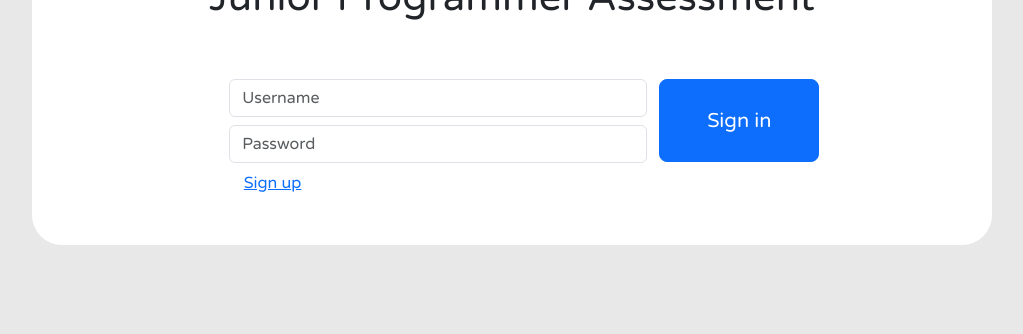
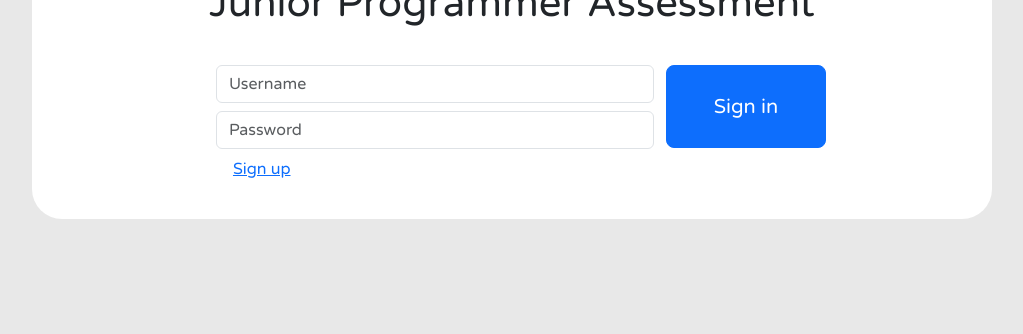
Before and after one commit to aip172/assesment-Kawatama, a PHP site: page / in a window 1280 px wide. Shown: the part 466-800 px from the top of the page, without its empty margins (128-1151 px from the left). Run offline with PHP 8.4, Linux system fonts and the light colour scheme.

Commit message:
manage responsif & pindah file css

```diff
--- a/style.css
+++ b/assets/style.css
@@ -7,23 +7,19 @@ body{
   width: 100%;
   max-width: 960px;
   background-color: #fff;
-  padding: 50px;
+  padding: 30px;
   border-radius: 30px;
 }
 
 #header{
-margin-bottom: 50px;
+margin-bottom: 30px;
 }
 
 #logo{
   width: 7rem;
 }
 
-#button{
+#signin{
   width: 10rem;
   height: 5.2rem;
 }
-
-a{
-  padding: 0;
-}
--- a/index.html
+++ b/index.html
@@ -5,6 +5,7 @@
   <meta charset="UTF-8">
   <meta name="viewport" content="width=device-width, initial-scale=1.0">
   <title>Assessment @ Kawatama</title>
+  <link rel="icon" type="image/x-icon" href="/img/favicon.png">
 
   <!-- Bootstrap -->
   <link href="https://cdn.jsdelivr.net/npm/bootstrap@5.3.1/dist/css/bootstrap.min.css" rel="stylesheet"
@@ -17,28 +18,31 @@
 </head>
 
 <body>
+  <!-- header -->
   <div class="container text-center position-absolute top-50 start-50 translate-middle">
     <div class="row justify-content-center">
-
       <div class="col" id="header">
         <img class="img-fluid" id="logo" src="https://www.kawatama.com/kawatama/images/favicon.png" alt="">
-        <img src="https://www.kawatama.com/assets/images/setting/_Logo%20241%20x%2042.png" alt="">
+        <img class="img-fluid" src="https://www.kawatama.com/assets/images/setting/_Logo%20241%20x%2042.png" alt="">
         <h1>Junior Programmer Assessment</h1>
       </div>
     </div>
 
+    <!-- form login -->
     <div class="row justify-content-center">
-      <div class="col-6">
-        <input class="form-control mb-2" type="text" placeholder="Username" id="user">
-        <input class="form-control mb-2" type="text" placeholder="Password" id="pass">
+      <div class="col-md-6">
+        <form action="auth.php" method="post">
+          <input class="form-control mb-2" type="text" placeholder="Username" id="username" name="username" required>
+          <input class="form-control mb-2" type="password" placeholder="Password" id="pass" name="pass" required>
+        </form>
         <div class="row justify-content-start">
-          <div class="col-3">
-            <a href="">Sign up</a>
+          <div class="col-md-3 mb-2">
+            <a href="sign_up.html">Sign up</a>
           </div>
         </div>
       </div>
-      <div class="col-2 p-0 m0">
-        <button class="btn btn-primary btn-lg" type="submit" id="button">Sign in</button>
+      <div class="col-md-2 p-0 m-0">
+        <input class="btn btn-primary btn-lg" type="submit" value="Sign in" id="signin">
       </div>
     </div>
   </div>
```
